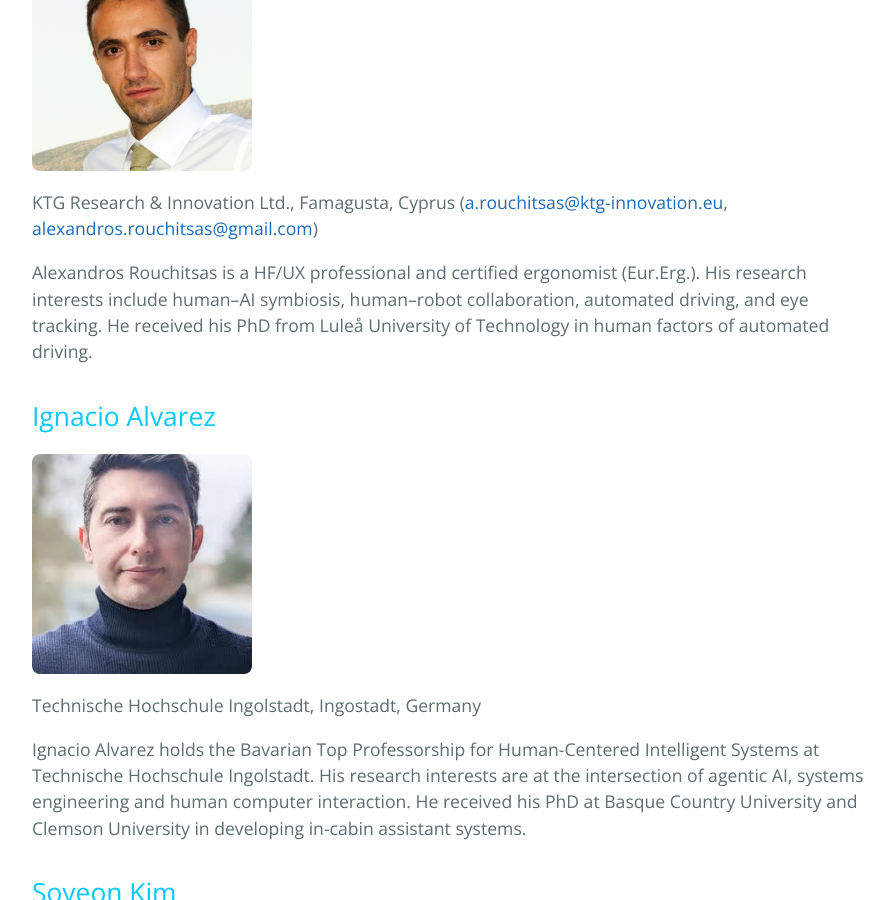
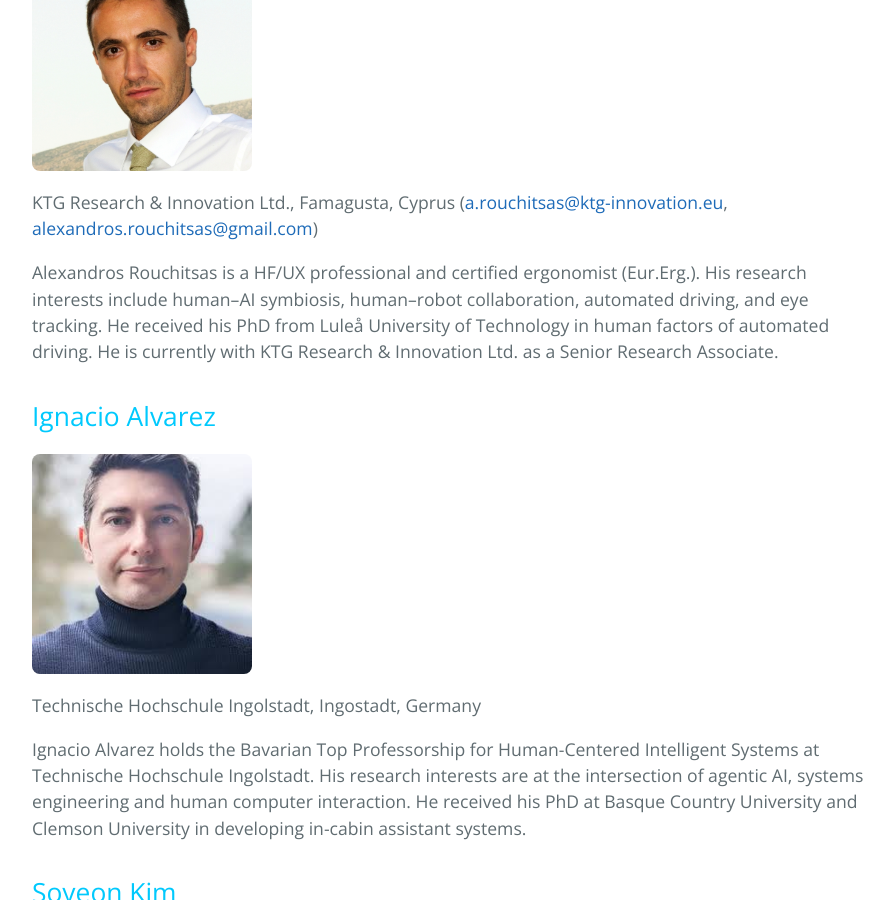
Before and after one commit to love-in-traffic/love-in-traffic.github.io, a Jekyll site: the page built from index.md, in a window 1280 px wide and 900 px high, scrolled down 3623 px. Shown: the whole window, without its empty margins (192-1086 px from the left). Built offline with Jekyll 4.4.1, drawn with Linux system fonts in a browser that asks for light colours.

Commit message:
Update index.md

```diff
--- a/index.md
+++ b/index.md
@@ -61,7 +61,7 @@ Oscar Oviedo-Trespalacios is an Associate Professor of Safety in Intelligent Soc
 
 KTG Research & Innovation Ltd., Famagusta, Cyprus ([a.rouchitsas@ktg-innovation.eu](mailto:a.rouchitsas@ktg-innovation.eu), [alexandros.rouchitsas@gmail.com](mailto:alexandros.rouchitsas@gmail.com))
 
-Alexandros Rouchitsas is a HF/UX professional and certified ergonomist (Eur.Erg.). His research interests include human–AI symbiosis, human–robot collaboration, automated driving, and eye tracking. He received his PhD from Luleå University of Technology in human factors of automated driving.
+Alexandros Rouchitsas is a HF/UX professional and certified ergonomist (Eur.Erg.). His research interests include human–AI symbiosis, human–robot collaboration, automated driving, and eye tracking. He received his PhD from Luleå University of Technology in human factors of automated driving. He is currently with KTG Research & Innovation Ltd. as a Senior Research Associate.
 
 ## Ignacio Alvarez
 
```
